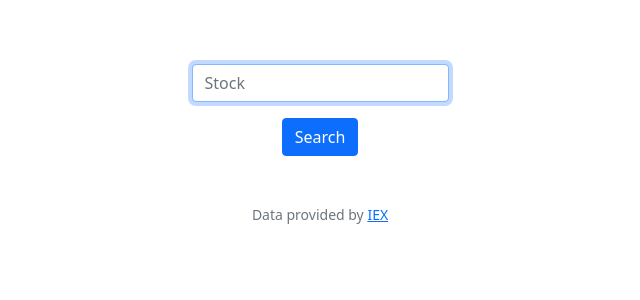
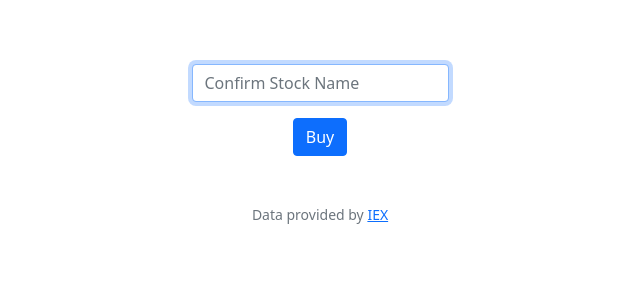
Before and after one commit to burakssener/CS50X-CS50P, a Flask app: template finance/templates/quoted.html in a window 1280 px wide. Shown: the part 76-376 px from the top of the page, without its empty margins (320-960 px from the left). Run offline with Flask 3, Linux system fonts and the light colour scheme; the template is opened without the code that fills it, so the values that code supplies are empty; some libraries are stand-ins or nearby versions.

Commit message:
Tue, Nov 14, 2023, 10:15 AM +03:00

```diff
--- a/finance/templates/quoted.html
+++ b/finance/templates/quoted.html
@@ -23,9 +23,9 @@
 
     <form action="/quoteD" method="post">
         <div class="mb-3">
-            <input autocomplete="off" autofocus class="form-control mx-auto w-auto" id="symbol" name="symbol" placeholder="Stock" type="text">
+            <input autocomplete="off" autofocus class="form-control mx-auto w-auto"name="symbol" placeholder="Confirm Stock Name" type="text">
         </div>
-        <button class="btn btn-primary" type="submit">Search</button>
+        <button class="btn btn-primary" type="submit">Buy</button>
     </form>
 
 
```
